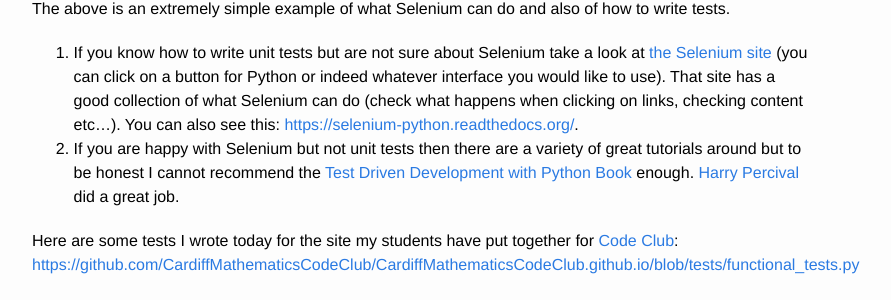
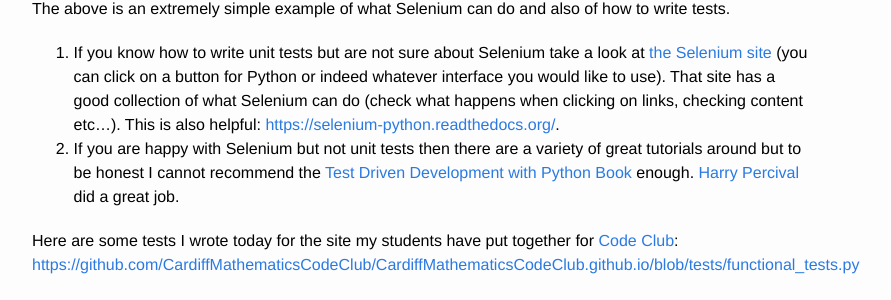
Before and after one commit to drvinceknight/unpeudemath, a Jekyll site: the page built from _posts/2014-12-23-using_python_and_selenium_for_a_jekyll_site.md, in a window 1280 px wide and 900 px high, scrolled down 2712 px. Shown: the part 216-516 px from the top of the window, without its empty margins (208-1099 px from the left). Built offline with Jekyll 4.4.1, drawn with Linux system fonts in a browser that asks for light colours; comment, search, counter and statistics services are not loaded.

Commit message:
Changing wording

```diff
--- a/_posts/2014-12-23-using_python_and_selenium_for_a_jekyll_site.md
+++ b/_posts/2014-12-23-using_python_and_selenium_for_a_jekyll_site.md
@@ -110,7 +110,7 @@
 
 The above is an extremely simple example of what Selenium can do and also of how to write tests.
 
-1. If you know how to write unit tests but are not sure about Selenium take a look at [the Selenium site](http://docs.seleniumhq.org/docs/03_webdriver.jsp) (you can click on a button for Python or indeed whatever interface you would like to use). That site has a good collection of what Selenium can do (check what happens when clicking on links, checking content etc...). You can also see this: [https://selenium-python.readthedocs.org/](https://selenium-python.readthedocs.org/).
+1. If you know how to write unit tests but are not sure about Selenium take a look at [the Selenium site](http://docs.seleniumhq.org/docs/03_webdriver.jsp) (you can click on a button for Python or indeed whatever interface you would like to use). That site has a good collection of what Selenium can do (check what happens when clicking on links, checking content etc...). This is also helpful: [https://selenium-python.readthedocs.org/](https://selenium-python.readthedocs.org/).
 2. If you are happy with Selenium but not unit tests then there are a variety of great tutorials around but to be honest I cannot recommend the [Test Driven Development with Python Book](http://chimera.labs.oreilly.com/books/1234000000754/ch01.html) enough. [Harry Percival](https://twitter.com/hjwp) did a great job.
 
 Here are some tests I wrote today for the site my students have put together for [Code Club](http://cardiffmathematicscodeclub.github.io/): [https://github.com/CardiffMathematicsCodeClub/CardiffMathematicsCodeClub.github.io/blob/tests/functional_tests.py](https://github.com/CardiffMathematicsCodeClub/CardiffMathematicsCodeClub.github.io/blob/tests/functional_tests.py)
```
